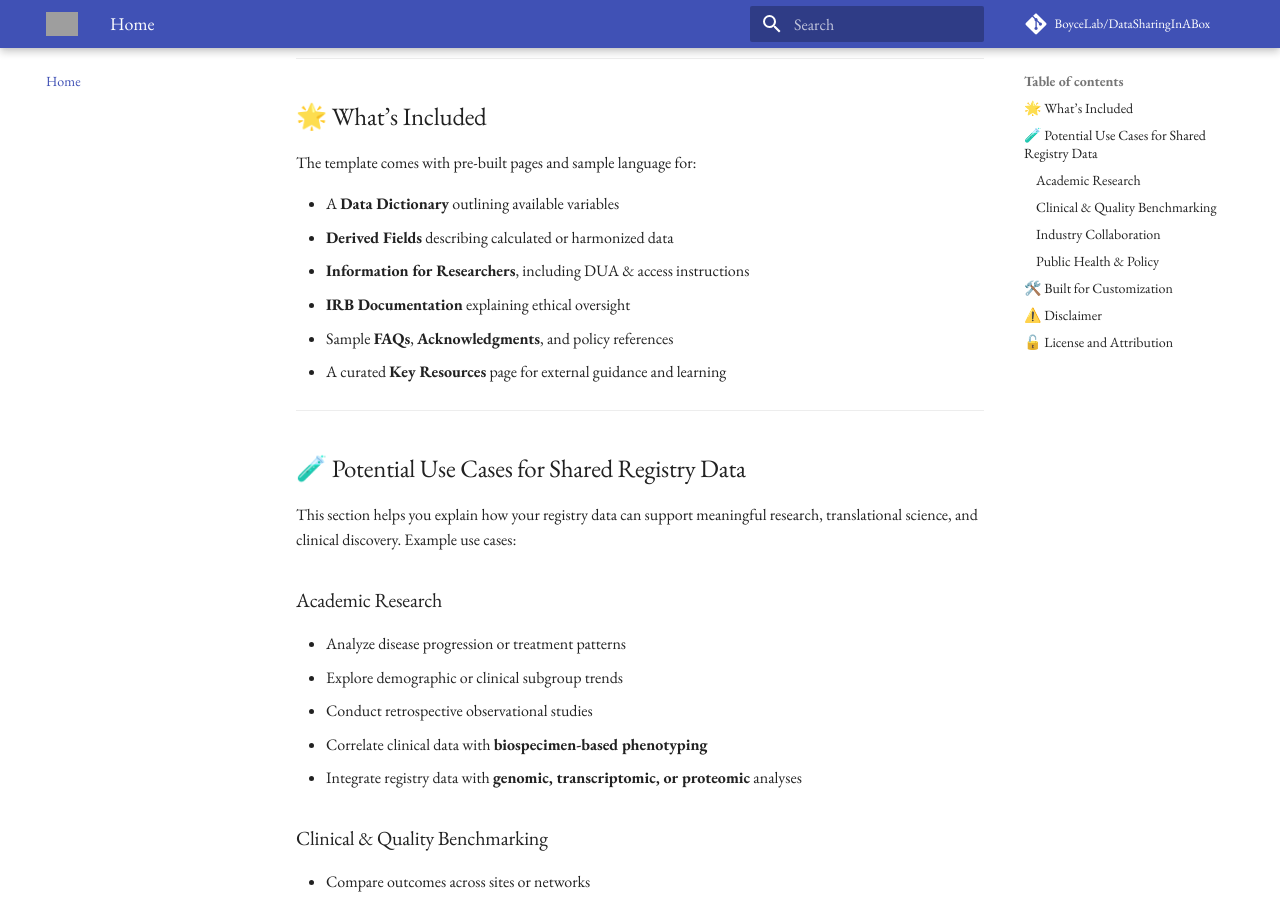
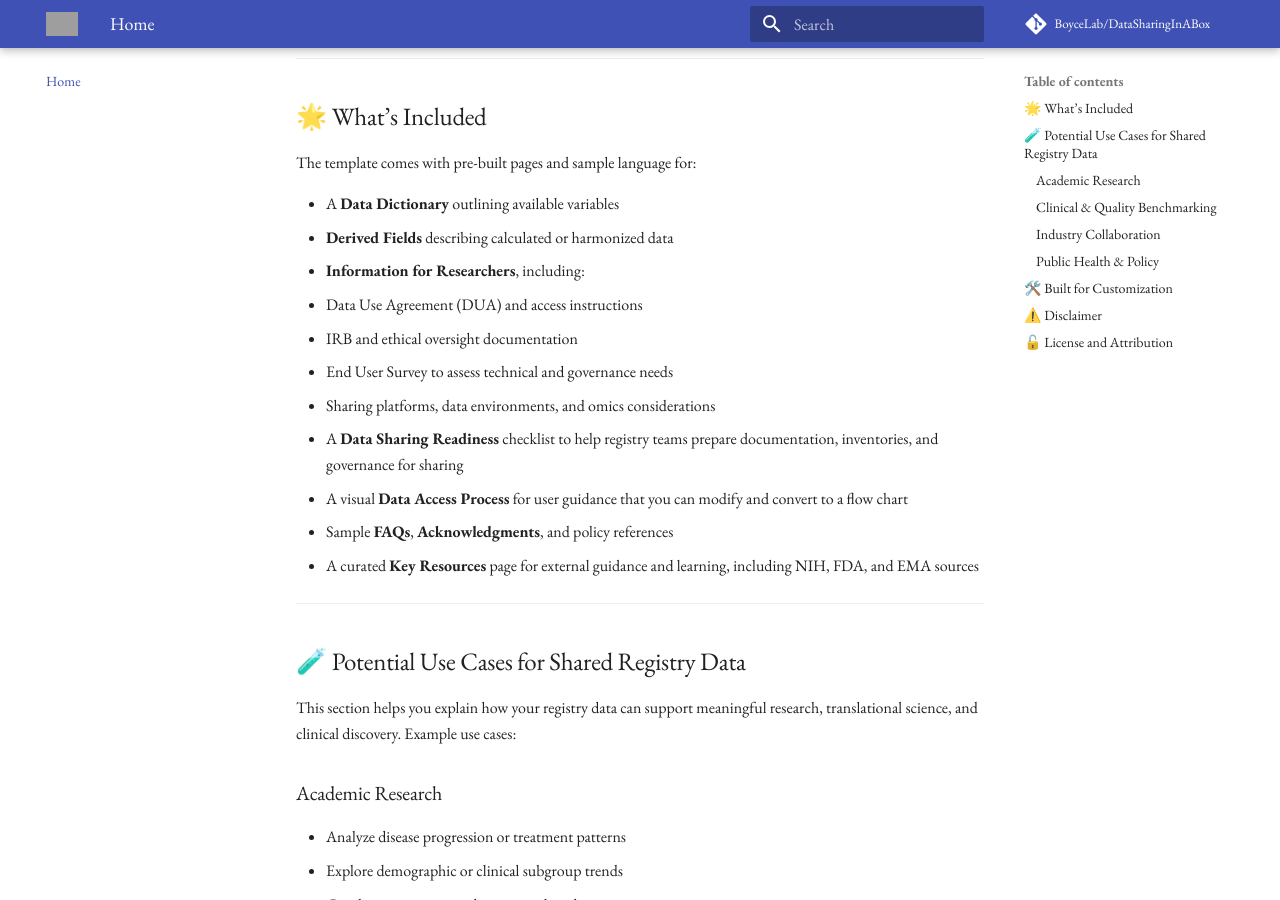
Before and after one commit to BoyceLab/DataSharingInABox, an MkDocs documentation site: the page built from docs/index.md, in a window 1280 px wide and 900 px high, scrolled down 355 px. Built offline with MkDocs 1.6.1 and Material for MkDocs 9.7.7, drawn with Linux system fonts in a browser that asks for light colours; comment, search, counter and statistics services are not loaded; grey boxes are pictures that could not be loaded.

Commit message:
Update index.md

```diff
--- a/docs/index.md
+++ b/docs/index.md
@@ -5,18 +5,21 @@ This open-source website template is designed to help patient registry teams cre
 Built with [MkDocs](https://www.mkdocs.org/) and the [Material for MkDocs](https://squidfunk.github.io/mkdocs-material/) theme, this site supports transparent, ethical, and well-documented data sharing — even if your team has limited technical resources.
 
 ---
-
 ## 🌟 What’s Included
 
 The template comes with pre-built pages and sample language for:
 
 - A **Data Dictionary** outlining available variables
 - **Derived Fields** describing calculated or harmonized data
-- **Information for Researchers**, including DUA & access instructions
-- **IRB Documentation** explaining ethical oversight
+- **Information for Researchers**, including:
+  - Data Use Agreement (DUA) and access instructions
+  - IRB and ethical oversight documentation
+  - End User Survey to assess technical and governance needs
+  - Sharing platforms, data environments, and omics considerations
+- A **Data Sharing Readiness** checklist to help registry teams prepare documentation, inventories, and governance for sharing
+- A visual **Data Access Process** for user guidance that you can modify and convert to a flow chart
 - Sample **FAQs**, **Acknowledgments**, and policy references
-- A curated **Key Resources** page for external guidance and learning
-
+- A curated **Key Resources** page for external guidance and learning, including NIH, FDA, and EMA sources
 ---
 
 ## 🧪 Potential Use Cases for Shared Registry Data
```
